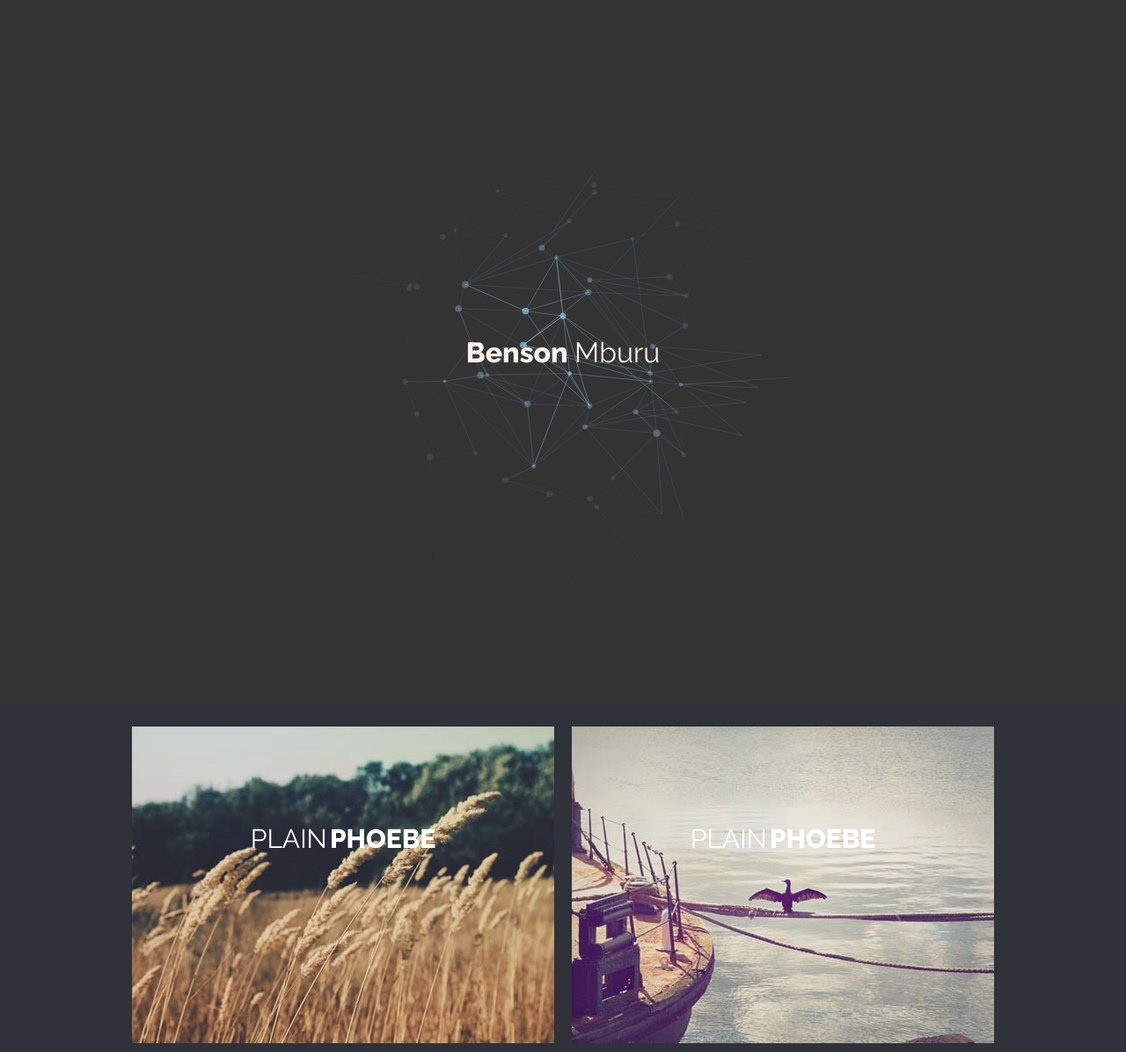
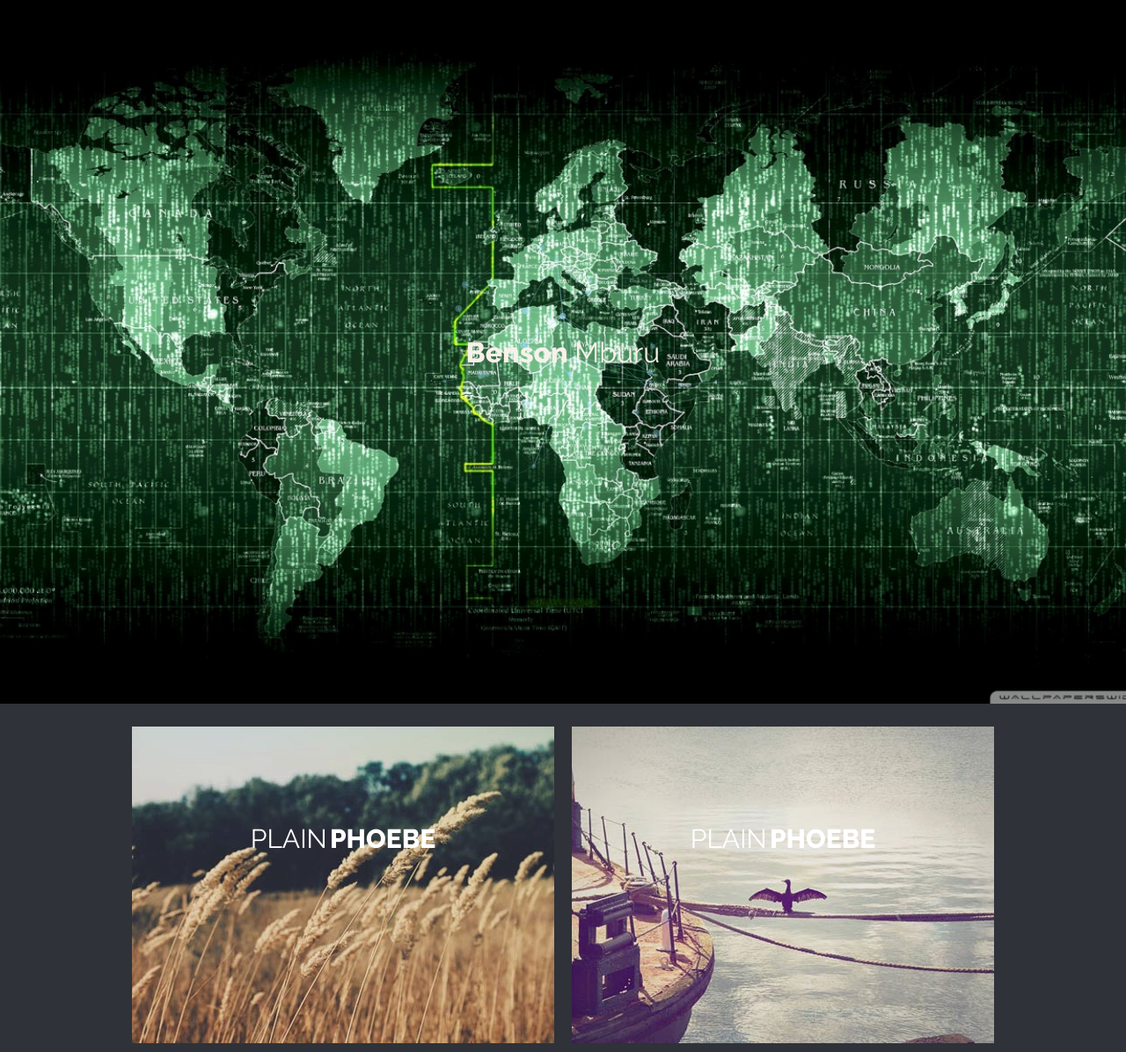
Before and after one commit to Quantumke/portfolioHTML5-, a PHP site: page / in a window 1280 px wide. Shown: the whole page at 88% size. Run offline with PHP 8.4, Linux system fonts and the light colour scheme.

Commit message:
header working

```diff
--- a/css/component.css
+++ b/css/component.css
@@ -2,7 +2,7 @@
 .large-header {
 	position: relative;
 	width: 100%;
-	background: #333;
+	background-image: url('../img/demo-1.jpg');
 	overflow: hidden;
 	background-size: cover;
 	background-position: center center;
@@ -10,7 +10,7 @@
 }
 
 .demo-1 .large-header {
-	background-image: url('../img/demo-1-bg.jpg');
+
 }
 
 .demo-2 .large-header {
```
Also changed, not shown: img/demo-1-bg.jpg (added), img/demo-1.jpg (added), img/demo-2-bg.jpg (added).
